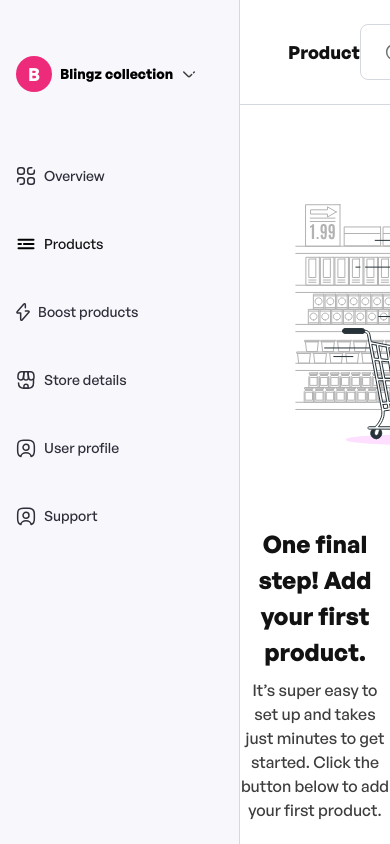
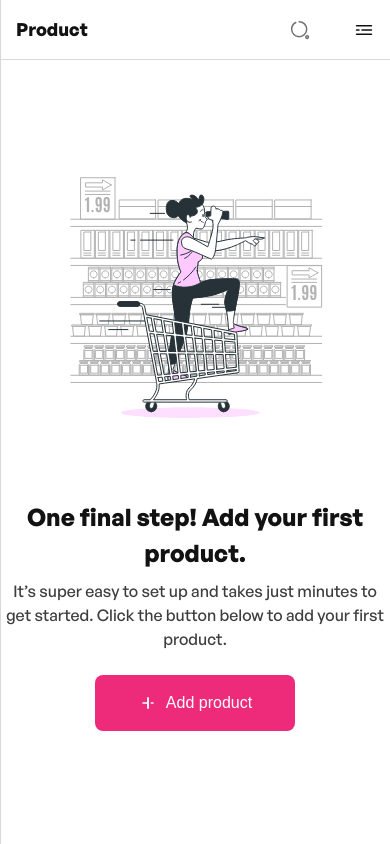
Before and after one commit to ernestizic/vendors-staging, a React (Create React App) app: page /products in a window 390 px wide. Built offline with nearby package versions, Linux system fonts and the light colour scheme.

Commit message:
sidebar & header responsiveness

```diff
--- a/src/components/dashboardComponents/header/Header.jsx
+++ b/src/components/dashboardComponents/header/Header.jsx
@@ -1,9 +1,11 @@
 import React from 'react';
+import { useOutletContext } from 'react-router-dom';
 import PropTypes from 'prop-types';
 import { useNavigate } from 'react-router-dom';
 import Arrowleft from '../../../assets/icons/arrow-left.svg';
 import PlusIcon from '../../../assets/icons/plus_white.svg';
 import searchIcon from '../../../assets/icons/search.svg';
+import MenuIcon from '../../../assets/icons/menu.svg';
 // import closeIcon from '../../../assets/icons/close_square.svg';
 import Button from '../../global/button/Button';
 import {
@@ -13,14 +15,14 @@ import {
 	SearchBox,
 } from './HeaderStyle';
 
-const Header = ({title, subTitle, goBack}) => {
-	const navigate = useNavigate()
-	// console.log(subTitle?.split("/"))
+const Header = ({ title, subTitle, goBack }) => {
+	const [showSidebar, setShowSidebar] = useOutletContext();
+	const navigate = useNavigate();
 	return (
 		<HeaderContainer>
 			<FirstSection>
 				{goBack && (
-                    <button className='back-button' onClick={()=> navigate(-1)}>
+					<button className='back-button' onClick={() => navigate(-1)}>
 						<img src={Arrowleft} alt='go back' />
 					</button>
 				)}
@@ -36,7 +38,24 @@ const Header = ({title, subTitle, goBack}) => {
 					<input type='search' placeholder='Search products' />
 					{/* <img src={closeIcon} className='close-icon' alt='close' /> */}
 				</SearchBox>
-				<Button text='Add product' iconLeft={PlusIcon} width='180px' onClick={() => navigate('/add-product')} />
+				<Button
+					text='Add product'
+					iconLeft={PlusIcon}
+					width='180px'
+					onClick={() => navigate('/add-product')}
+				/>
+
+				{!goBack && (
+					<>
+						<img src={searchIcon} alt='search' className='mobile-search-icon' />
+						<img
+							src={MenuIcon}
+							alt='menu'
+							className='mobile-menu'
+							onClick={() => setShowSidebar(!showSidebar)}
+						/>
+					</>
+				)}
 			</SecondSection>
 		</HeaderContainer>
 	);
--- a/src/components/dashboardComponents/header/HeaderStyle.js
+++ b/src/components/dashboardComponents/header/HeaderStyle.js
@@ -11,6 +11,12 @@ export const HeaderContainer = styled.div`
 	display: flex;
 	justify-content: space-between;
 	align-items: center;
+	@media only screen and (max-width: 768px) {
+		width: 100%;
+		padding: 16px;
+		position: fixed;
+		width: 100%;
+	}
 `;
 
 export const FirstSection = styled.div`
@@ -33,6 +39,24 @@ export const FirstSection = styled.div`
 export const SecondSection = styled.div`
 	display: flex;
 	gap: 24px;
+	.mobile-search-icon {
+		display: none;
+	}
+	.mobile-menu {
+		display: none;
+	}
+	@media only screen and (max-width: 768px) {
+		button {
+			display: none;
+		}
+		.mobile-search-icon {
+			display: block;
+		}
+		.mobile-menu {
+			display: block;
+			margin-left: 20px;
+		}
+	}
 `;
 
 export const SearchBox = styled.div`
@@ -71,4 +95,7 @@ export const SearchBox = styled.div`
 			cursor: pointer;
 		}
 	}
+	@media only screen and (max-width: 768px) {
+		display: none;
+	}
 `;
--- a/src/components/dashboardComponents/sidebar/Sidebar.jsx
+++ b/src/components/dashboardComponents/sidebar/Sidebar.jsx
@@ -5,6 +5,7 @@ import ProductsIcon from '../../../assets/icons/sidebar-product-icon.svg'
 import BoostIcon from '../../../assets/icons/boost-icon.svg'
 import ShopIcon from '../../../assets/icons/shop-icon.svg'
 import UserIcon from '../../../assets/icons/user-profile-icon.svg'
+import CloseIcon from '../../../assets/icons/close_square.svg'
 import { ListItem, SelectStoreContainer, SidebarContainer, SidebarMenu } from './SidebarStyle';
 import { NavLink } from 'react-router-dom';
 
@@ -41,10 +42,14 @@ const menuList = [
       icon: UserIcon,
     },
   ];
-const Sidebar = () => {
+const Sidebar = ({showSidebar, setShowSidebar}) => {
 
 	return (
 		<SidebarContainer>
+      <div className='sidebar'>
+        <button className='close-btn' onClick={()=> setShowSidebar(!showSidebar)}>
+          <img src={CloseIcon} alt="close" width="24px"/>
+        </button>
         <SelectStoreContainer>
           <div className='store-logo-text'>
                       <p className='body-md-semibold'>B</p>
@@ -63,6 +68,7 @@ const Sidebar = () => {
                       </ListItem>
                   ))}
               </SidebarMenu>
+      </div>
 		</SidebarContainer>
 	);
 };
--- a/src/components/dashboardComponents/sidebar/SidebarStyle.js
+++ b/src/components/dashboardComponents/sidebar/SidebarStyle.js
@@ -1,8 +1,16 @@
 import styled from 'styled-components';
 
 export const SidebarContainer = styled.div`
+	.close-btn {
+		display: none;
+		border: none;
+		background: inherit;
+		float: right;
+		margin: 34px;
+	}
+	.sidebar{
+		background: var(--background);
 		border-right: 1px solid var(--line-text);
-	background: var(--background);
 		position: fixed;
 		width: 240px;
 		height: 100vh;
@@ -10,9 +18,21 @@ export const SidebarContainer = styled.div`
 		color: black;
 		transition: 0.2s ease;
 		overflow: auto;
+	}
+	@media only screen and (max-width: 768px) {
+		.sidebar {
+			width: 0;
+			z-index: 10;
+			background: #fff;
+		}
+		.close-btn {
+			display: block;
+		}
+	}
 `;
 
 export const SelectStoreContainer = styled.div`
+	clear: both;
 	margin-top: 48px;
 	padding: 8px 16px;
 	display: flex;
@@ -30,6 +50,9 @@ export const SelectStoreContainer = styled.div`
 		align-items: center;
 		justify-content: center;
 		color: #fff;
+	}
+	@media only screen and (max-width: 768px) {
+		padding: 8px 24px;
 	}
 `;
 
@@ -57,4 +80,9 @@ export const ListItem = styled.li`
             filter: brightness(0%);
         }
 	}
+	@media only screen and (max-width: 768px) {
+		a {
+			padding: 16px 40px;
+		}
+	}
 `;
--- a/src/components/layout/dashboardLayout/DashboardLayout.jsx
+++ b/src/components/layout/dashboardLayout/DashboardLayout.jsx
@@ -1,14 +1,57 @@
-import React from 'react'
-import { Outlet } from 'react-router-dom'
+import React, {useState, useEffect} from 'react'
+import { Outlet, useLocation } from 'react-router-dom'
 import Sidebar from '../../dashboardComponents/sidebar/Sidebar'
 import { DashboardContainer } from './DashboardLayoutStyle'
 const DashboardLayout = () => {
+  const location = useLocation()
+  const [showSidebar, setShowSidebar] = useState(false);
+	const [screenWidth, setScreenWidth] = useState(window.innerWidth);
+
+	const breakpoint = 768;
+
+  useEffect(() => {
+		// Set screen width as window resizes
+		const handleWindowResize = () => setScreenWidth(window.innerWidth);
+		window.addEventListener('resize', handleWindowResize);
+
+		// show sidebar on larger screen and remove sidebar on smaller screens
+		if (screenWidth > breakpoint) {
+			setShowSidebar(true);
+		} else {
+			setShowSidebar(false);
+		}
+		return () => window.removeEventListener('resize', handleWindowResize);
+	}, [screenWidth]);
+
+  useEffect(() => {
+		// toggle sidebar
+		(() => {
+			const nav = document.querySelector('.sidebar');
+			if (showSidebar) {
+        if(screenWidth < breakpoint) {
+          nav.style.width = '100%';
+        } else {
+          nav.style.width = "240px"
+        }
+			} else {
+				nav.style.width = '0px';
+			}
+		})();
+	}, [screenWidth, showSidebar]);
+
+  	// Close sidebar when route changes
+	useEffect(()=> {
+		if(screenWidth < breakpoint) {
+			setShowSidebar(false);
+		}
+	}, [location, screenWidth])
+
   return (
     <DashboardContainer>
-        <Sidebar />
+        <Sidebar showSidebar={showSidebar} setShowSidebar={setShowSidebar}/>
 
         <div className='dashboard-screen'>
-            <Outlet />
+            <Outlet context={[showSidebar, setShowSidebar]}/>
         </div>
     </DashboardContainer>
   )
--- a/src/components/layout/dashboardLayout/DashboardLayoutStyle.js
+++ b/src/components/layout/dashboardLayout/DashboardLayoutStyle.js
@@ -6,11 +6,16 @@ export const DashboardContainer = styled.div`
     overflow: hidden;
 
     .dashboard-screen{
-        /* border: 1px solid red; */
+        /* border: 1px solid blue; */
         /* position: relative; */
         margin-left: 240px;
         max-height: 100vh;
         overflow: auto;
         padding-bottom: 89px;
+        @media only screen and (max-width: 768px) {
+            margin: 0;
+            padding-top: 110px;
+        }
+
     }
 `
--- a/src/pages/auth/Login.jsx
+++ b/src/pages/auth/Login.jsx
@@ -44,7 +44,7 @@ const Login = () => {
 	// Login user function
 	const login = async (userData, setSubmitting) => {
 		try {
-			const res = await axios.post(`${base_url_vendors}/login`, userData, {
+			const res = await axios.post(`${base_url_vendors}/admin/login`, userData, {
 				headers: {
 					'Content-Type': 'application/json',
 				},
@@ -55,6 +55,7 @@ const Login = () => {
 		} catch (err) {
 			let error = err.response ? err.response.data.data.email[0] : err.message;
 			dispatch(setAlert({ message: error }));
+			console.log(err.response.data)
 			setSubmitting(false);
 		}
 	};
@@ -69,8 +70,7 @@ const Login = () => {
 					}}
 					validationSchema={validationSchema}
 					onSubmit={(values, { setSubmitting }) => {
-						// login(values, setSubmitting);
-						navigate("/")
+						login(values, setSubmitting);
 
 					}}
 				>
--- a/src/pages/dashboard/products/addProductMethod/AddProductMethod.jsx
+++ b/src/pages/dashboard/products/addProductMethod/AddProductMethod.jsx
@@ -22,6 +22,9 @@ const CardFlex = styled.div`
     margin: 48px 0;
     display: flex;
     gap: 24px;
+    @media (max-width: 480px) {
+        flex-direction: column;
+    }
 `
 
 const cardData = [
--- a/src/pages/dashboard/products/addProductMethod/singleProduct/SingleProductStyle.js
+++ b/src/pages/dashboard/products/addProductMethod/singleProduct/SingleProductStyle.js
@@ -29,6 +29,9 @@ export const AddProductField = styled.div`
         right: 0;
         background: inherit;
     }
+    /* @media (max-width: 480px) {
+        flex-direction: column;
+    } */
 `
 
 export const ImageContainer = styled.div`
```
Also changed, not shown: src/assets/icons/menu.svg (added). Lines whose indentation alone changed are shown as unchanged.
